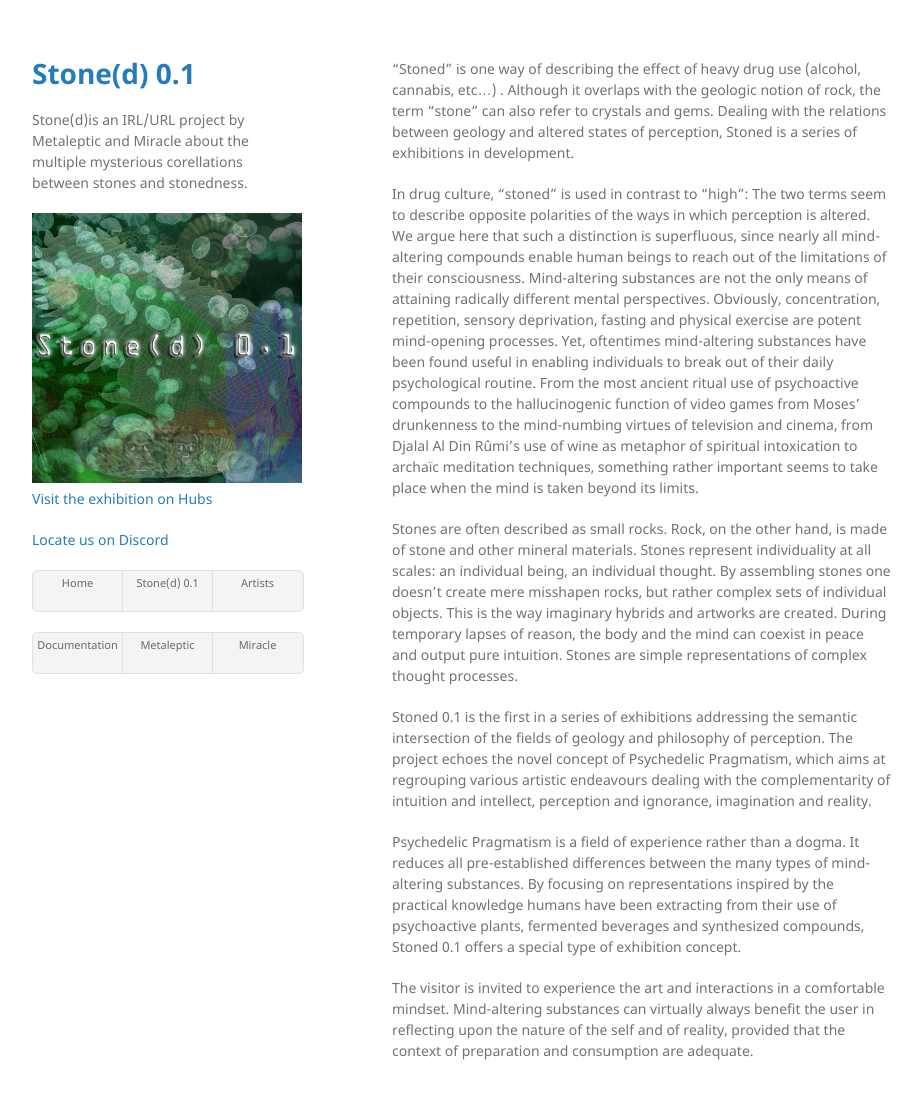
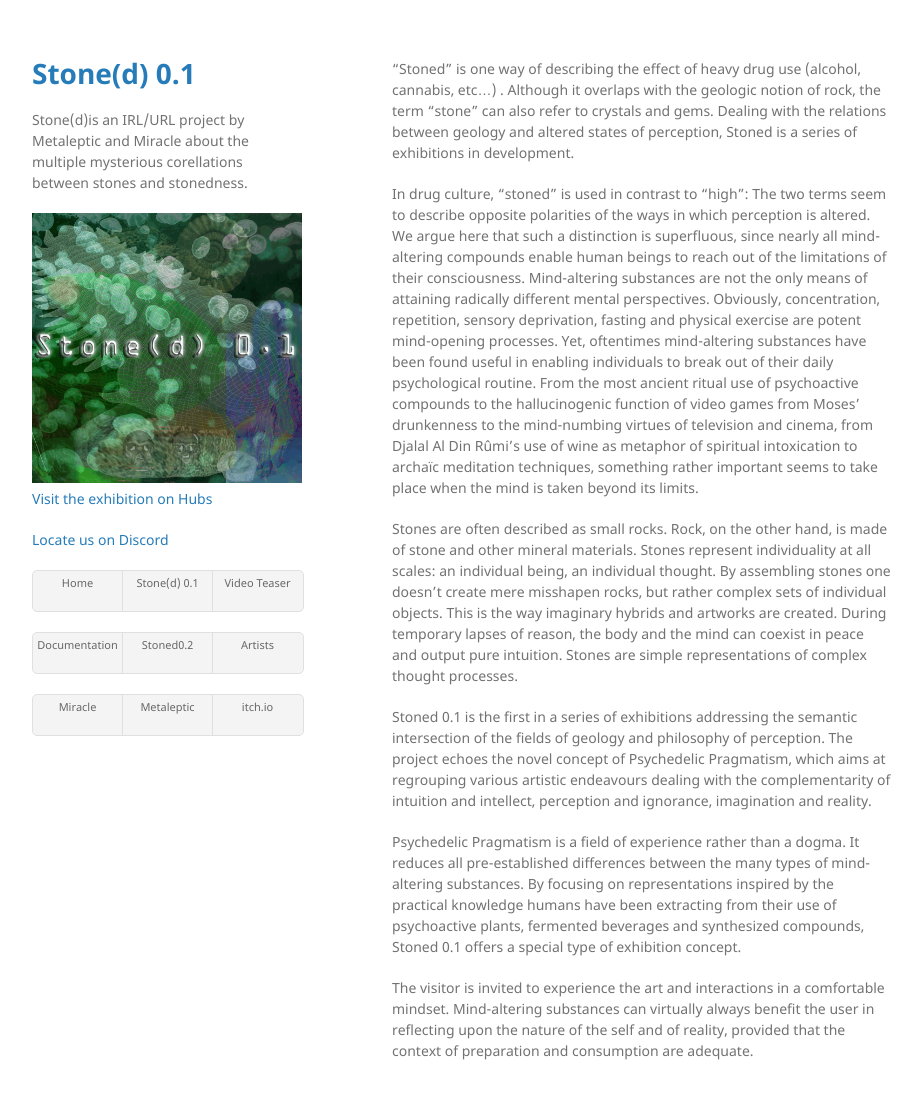
Before and after one commit to gnozo/Stoned, a Jekyll site: the page built from stoned.md, in a window 1280 px wide and 1131 px high. Shown: the top 1099 px of the window, without its empty margins (178-1100 px from the left). Built offline with Jekyll 4.4.1, drawn with Linux system fonts in a browser that asks for light colours; our own code applies the rules of GitHub Pages for plain Markdown files.

Commit message:
Update default.html

```diff
--- a/_layouts/default.html
+++ b/_layouts/default.html
@@ -38,12 +38,17 @@
         <ul class="downloads">
           <li><a href="http://www.stoned.run/">Home</a></li>
           <li><a href="http://www.stoned.run/0.1.html">Stone(d) 0.1</a></li>
-          <li><a href="http://www.stoned.run/artists.html">Artists </a></li>
+          <li><a href="https://youtu.be/C1WCb4-dXzk ">Video Teaser </a></li>
         </ul>
         <ul class="downloads">
           <li><a href="http://www.stoned.run/documentation.html">Documentation </a></li>
+          <li><a href="https://hubs.mozilla.com/TaD8scY/the-intersection-of-universes">Stoned0.2</a></li>
+          <li><a href="http://www.stoned.run/artists.html">Artists </a></li>
+        </ul>
+          <ul class="downloads">
+          <li><a href="https://www.miracle.nu">Miracle</a></li>
           <li><a href="https://metaleptic.com">Metaleptic</a></li>
-          <li><a href="https://www.miracle.nu">Miracle</a></li>
+          <li><a href="https://metaleptic.itch.io/">itch.io</a></li>
         </ul>
         {% endif %}
       </header>
```
